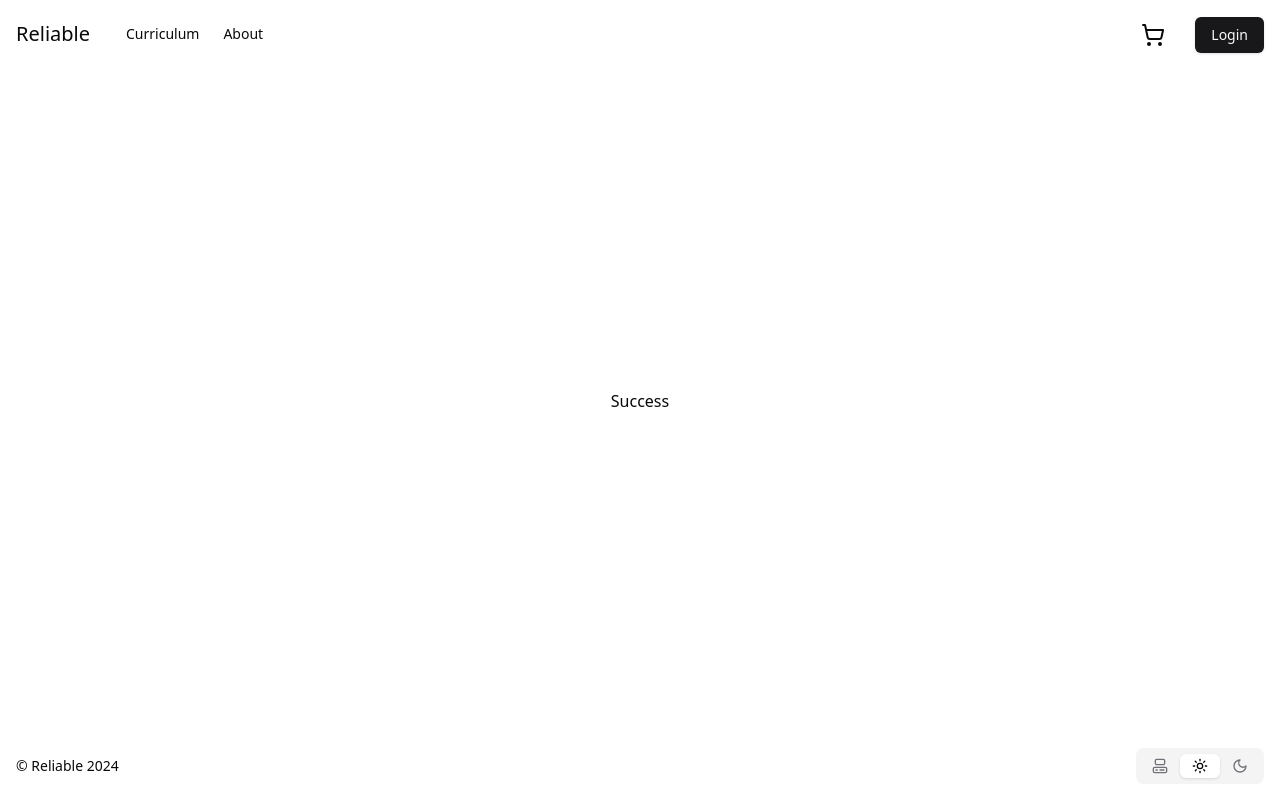
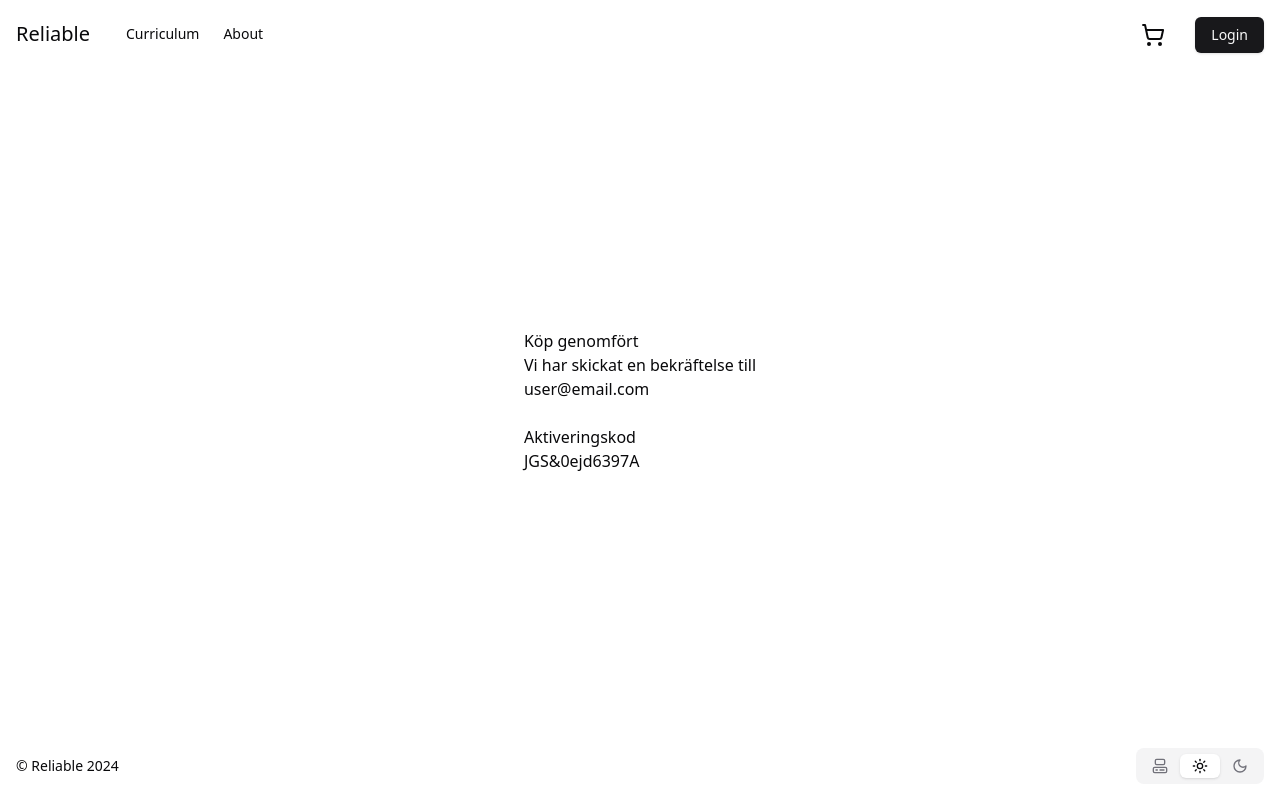
Before and after one commit to evilpaper/reliable, a Next.js app: page /stripe/purchase-success in a window 1280 px wide. Built offline with nearby package versions, Linux system fonts and the light colour scheme.

Commit message:
Add basic content for purchase success page

```diff
--- a/src/app/(landing)/stripe/purchase-success/page.tsx
+++ b/src/app/(landing)/stripe/purchase-success/page.tsx
@@ -1,3 +1,10 @@
 export default function Page() {
-  return <p>Success</p>;
+  return <section>
+    <h1>Köp genomfört</h1>
+    <p>Vi har skickat en bekräftelse till</p>
+    <p>user@email.com</p>
+    <br/>
+    <p>Aktiveringskod</p>
+    <p>JGS&0ejd6397A</p>
+  </section>;
 }
```
